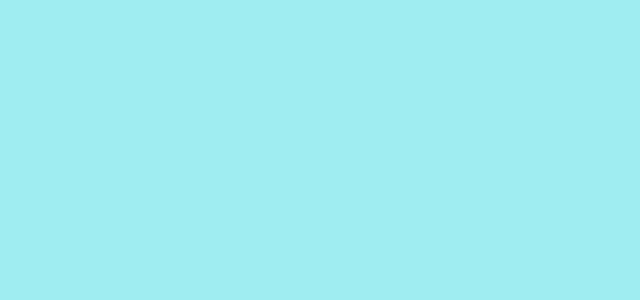
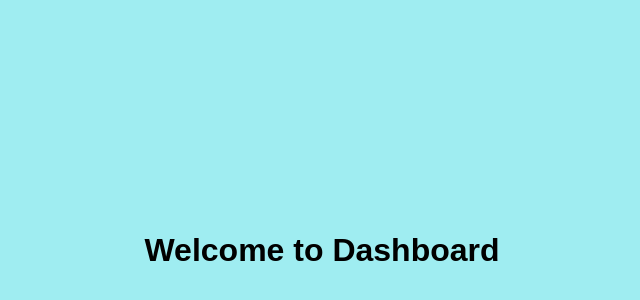
Before and after one commit to vaibhav-js/task-management, a React (Create React App) app in the folder frontend/: page /dashboard in a window 1280 px wide. Before the commit this address had no page. Shown: the part 130-430 px from the top of the page, without its empty margins (318-958 px from the left). Built offline with nearby package versions, Linux system fonts and the light colour scheme; sample sign-in values are in the browser's storage.

Commit message:
added route for Dashboard

```diff
--- a/frontend/src/App.js
+++ b/frontend/src/App.js
@@ -1,6 +1,8 @@
 import React from 'react';
 import {BrowserRouter as Router, Routes, Route} from 'react-router-dom'
 import Login from './components/Login';
+import Dashboard from './components/Dashboard';
+import Protected from './protected/Protected'
 
 function App() {
   return (
@@ -8,6 +10,7 @@ function App() {
       <div className="app">
         <Routes>
           <Route path="/" element={<Login />} />
+          <Route path="/dashboard" element={<Protected><Dashboard /></Protected>} />
         </Routes>
       </div>
     </Router>
```
